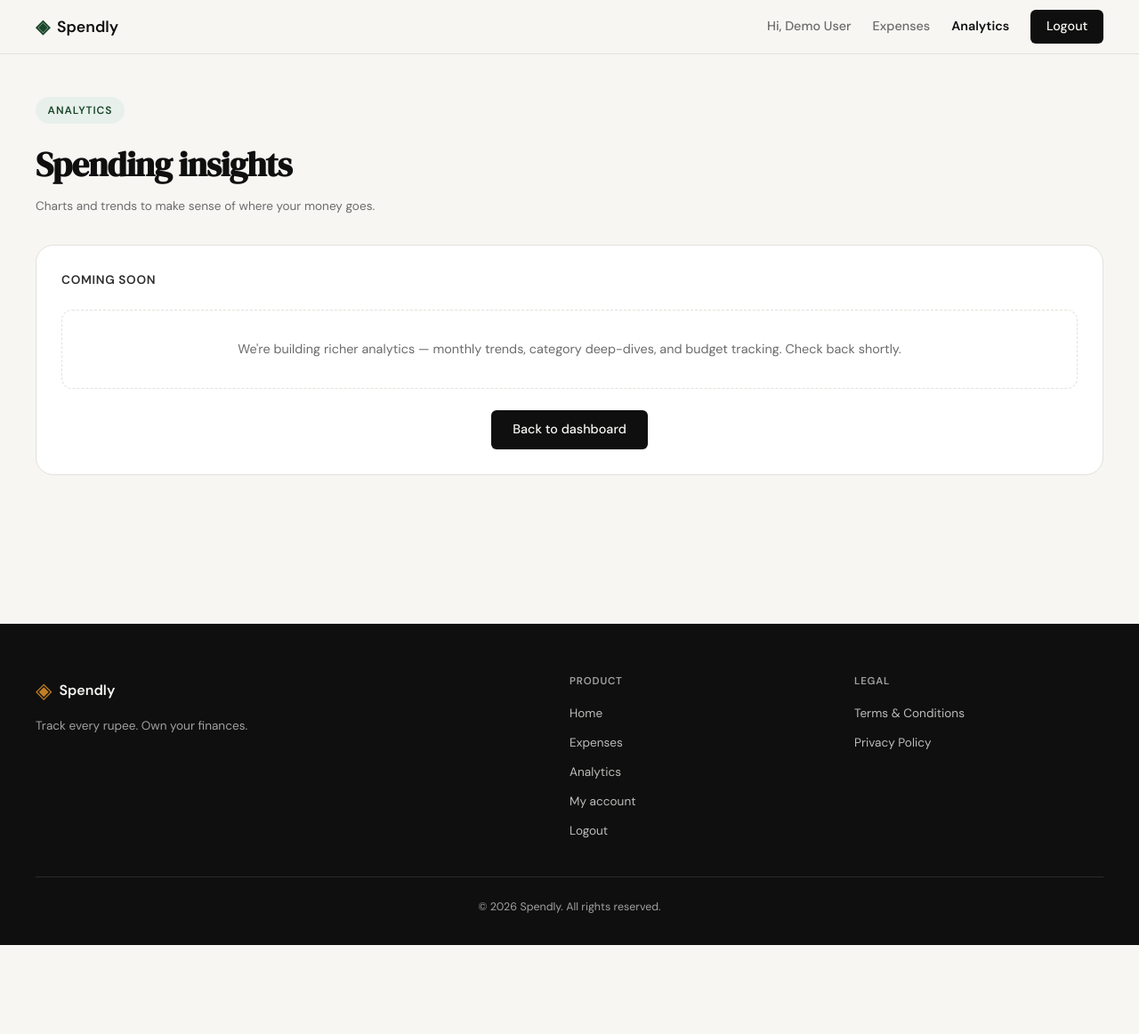
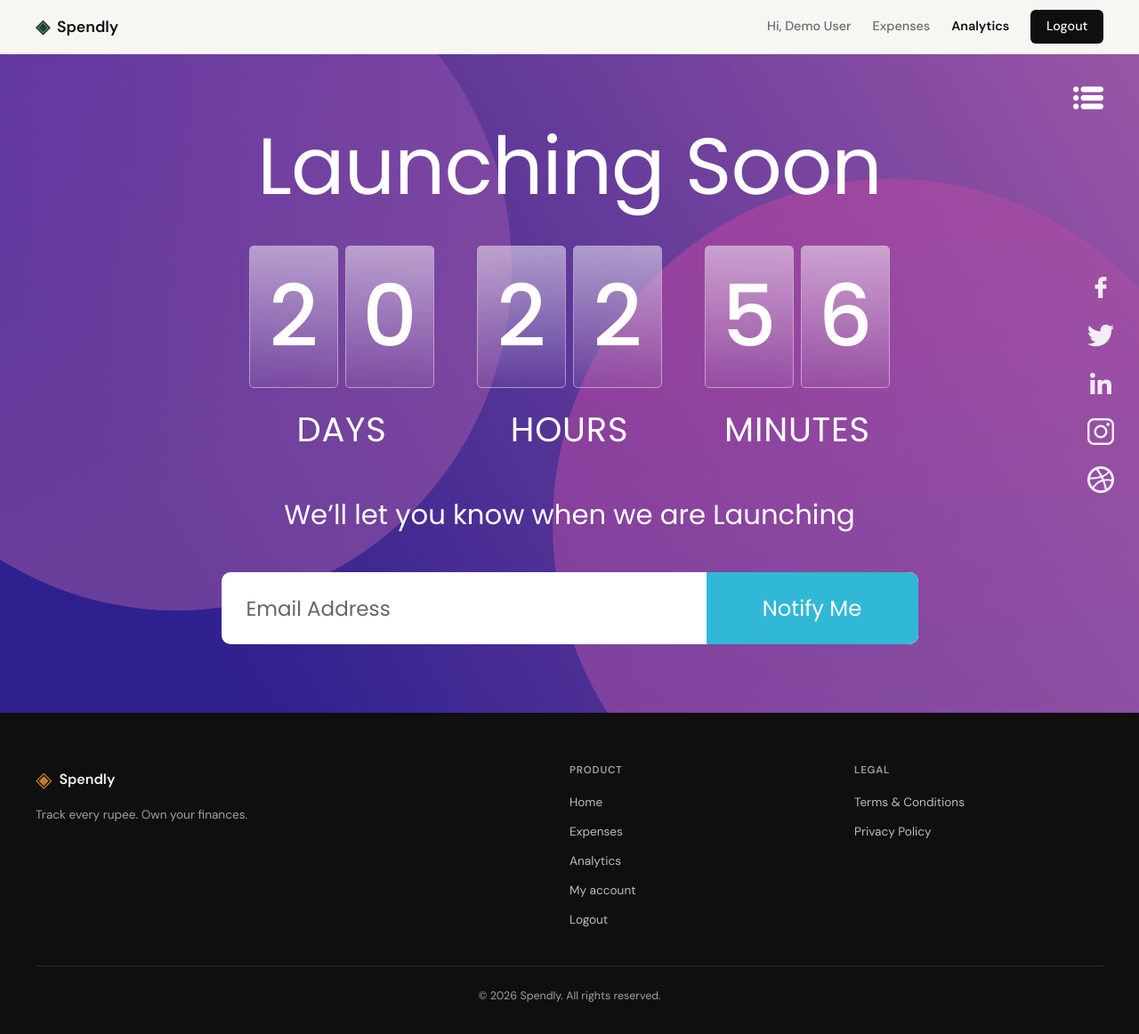
Before and after one commit to Orbeen/spendly, a Flask app: page /analytics in a window 1280 px wide. Shown: the whole page at 89% size. Before the commit the page ends 1062 px from the top, so only its background shows below. Run offline with Flask 3, Linux system fonts and the light colour scheme; the visitor is signed in with stand-in values (Sample User, id 1); data comes from the database, SQL or seed files in the repository.

Commit message:
Reproduce Figma "Launching Soon" coming-soon screen for /analytics
- analytics.html rebuilt from the Figma design: purple gradient,
  decorative circles, frosted-glass countdown (DAYS/HOURS/MINUTES),
  notify form with cyan button, vertical social strip, menu icon.
  Static placeholder values from the design; not wired to data.
- static/css/analytics.css: dedicated scoped stylesheet (the screen
  intentionally departs from Spendly's design system, so it is not
  folded into the global style.css)
- static/img/analytics/: design assets (ellipse SVGs, social + menu PNGs)
- Drop the obsolete .analytics-soon rules from style.css

Co-Authored-By: Claude Sonnet 5 <noreply@anthropic.com>
Claude-Session: https://claude.ai/code/session_01SP16D3DRmJdz5NnwPhB3Fc

```diff
--- /dev/null
+++ b/static/css/analytics.css
@@ -0,0 +1,269 @@
+/* ================================================================== */
+/* "Launching Soon" coming-soon screen                                 */
+/*                                                                    */
+/* Faithful reproduction of the Figma "Coming Soon Landing Page"       */
+/* design. It intentionally uses its own palette / type scale          */
+/* (Poppins, purple gradient, cyan button) rather than Spendly's       */
+/* global design system, so every rule is scoped under .coming-soon    */
+/* and kept in this dedicated file instead of style.css.               */
+/* ================================================================== */
+
+.coming-soon {
+    --cs-cyan: #31b8d6;
+    --cs-font: 'Poppins', var(--font-body, system-ui), sans-serif;
+
+    position: relative;
+    isolation: isolate;
+    overflow: hidden;
+    min-height: calc(100vh - 60px);
+    display: flex;
+    align-items: center;
+    justify-content: center;
+    padding: 4rem 1.5rem;
+    background-image: linear-gradient(
+        59.81deg,
+        rgb(46, 32, 142) 16.57%,
+        rgb(155, 86, 166) 100.9%
+    );
+    font-family: var(--cs-font);
+    color: #ffffff;
+}
+
+.coming-soon * {
+    box-sizing: border-box;
+}
+
+/* ---- Decorative blurred circles ---- */
+
+.cs-ellipse {
+    position: absolute;
+    z-index: -1;
+    border-radius: 50%;
+    display: block;
+    pointer-events: none;
+}
+
+.cs-ellipse-1 {
+    width: 754px;
+    height: 769px;
+    top: -18vh;
+    left: -14vw;
+    background: linear-gradient(150deg, #7b3fb0 0%, #9b56a6 70%);
+    opacity: 0.55;
+}
+
+.cs-ellipse-2 {
+    width: 761px;
+    height: 776px;
+    bottom: -22vh;
+    right: -8vw;
+    background: linear-gradient(150deg, #c342a0 0%, #9b56a6 70%);
+    opacity: 0.55;
+}
+
+/* ---- Top-right menu icon ---- */
+
+.cs-menu {
+    position: absolute;
+    top: 2rem;
+    right: 2.5rem;
+    width: 34px;
+    height: 34px;
+    display: block;
+    z-index: 2;
+}
+
+.cs-menu img {
+    width: 100%;
+    height: 100%;
+    display: block;
+    /* Source PNGs are black glyphs; the design shows them white. */
+    filter: brightness(0) invert(1);
+}
+
+/* ---- Centre column ---- */
+
+.cs-inner {
+    width: 100%;
+    max-width: 820px;
+    display: flex;
+    flex-direction: column;
+    align-items: center;
+    text-align: center;
+    gap: 2.5rem;
+}
+
+.cs-title {
+    font-weight: 400;
+    font-size: clamp(2.75rem, 7vw, 6rem);
+    line-height: 1.1;
+    letter-spacing: -0.01em;
+}
+
+/* ---- Countdown ---- */
+
+.cs-countdown {
+    display: flex;
+    flex-wrap: wrap;
+    justify-content: center;
+    gap: clamp(1.25rem, 4vw, 3rem);
+}
+
+.cs-unit {
+    display: flex;
+    flex-direction: column;
+    align-items: center;
+    gap: 1rem;
+}
+
+.cs-digits {
+    display: flex;
+    gap: 0.5rem;
+}
+
+.cs-digit {
+    position: relative;
+    width: clamp(60px, 9vw, 100px);
+    height: clamp(96px, 14.5vw, 160px);
+    display: flex;
+    align-items: center;
+    justify-content: center;
+    font-size: clamp(3.25rem, 8vw, 6rem);
+    font-weight: 500;
+    line-height: 1;
+    color: #ffffff;
+    border-radius: 5px;
+}
+
+/* The frosted card sits behind the digit at 50% opacity, matching the
+   Figma where the rectangle and its border are half-transparent while
+   the numeral on top is full white. */
+.cs-digit::before {
+    content: "";
+    position: absolute;
+    inset: 0;
+    border-radius: 5px;
+    border: 0.5px solid #ffffff;
+    background: linear-gradient(
+        to bottom,
+        #ffffff 0%,
+        rgba(255, 255, 255, 0.1) 100%
+    );
+    opacity: 0.5;
+    backdrop-filter: blur(32.5px);
+    -webkit-backdrop-filter: blur(32.5px);
+    z-index: -1;
+}
+
+.cs-unit-label {
+    font-weight: 400;
+    font-size: clamp(1.25rem, 3vw, 3rem);
+    letter-spacing: 0.02em;
+}
+
+/* ---- Subtitle ---- */
+
+.cs-subtitle {
+    font-weight: 400;
+    font-size: clamp(1.05rem, 2.4vw, 2rem);
+}
+
+/* ---- Notify form ---- */
+
+.cs-notify {
+    display: flex;
+    width: 100%;
+    max-width: 783px;
+    height: 81px;
+    background: #ffffff;
+    border-radius: 10px;
+    overflow: hidden;
+}
+
+.cs-notify-input {
+    flex: 1 1 auto;
+    min-width: 0;
+    border: none;
+    outline: none;
+    background: transparent;
+    padding: 0 1.75rem;
+    font-family: var(--cs-font);
+    font-size: clamp(1rem, 1.8vw, 1.75rem);
+    color: rgba(0, 0, 0, 0.85);
+}
+
+.cs-notify-input::placeholder {
+    color: rgba(0, 0, 0, 0.6);
+}
+
+.cs-notify-btn {
+    flex: 0 0 auto;
+    width: clamp(140px, 20vw, 238px);
+    border: none;
+    cursor: pointer;
+    background: var(--cs-cyan);
+    color: #ffffff;
+    font-family: var(--cs-font);
+    font-weight: 400;
+    font-size: clamp(1.05rem, 1.9vw, 2rem);
+    border-radius: 0 10px 10px 0;
+    transition: filter 0.2s;
+}
+
+.cs-notify-btn:hover {
+    filter: brightness(1.08);
+}
+
+/* ---- Social icon strip ---- */
+
+.cs-socials {
+    position: absolute;
+    top: 50%;
+    right: 1.75rem;
+    transform: translateY(-50%);
+    display: flex;
+    flex-direction: column;
+    gap: 24px;
+    z-index: 2;
+}
+
+.cs-social {
+    width: 30px;
+    height: 30px;
+    display: block;
+    opacity: 0.9;
+    transition: opacity 0.2s;
+}
+
+.cs-social:hover {
+    opacity: 1;
+}
+
+.cs-social img {
+    width: 100%;
+    height: 100%;
+    display: block;
+    /* Source PNGs are black glyphs; the design shows them white. */
+    filter: brightness(0) invert(1);
+}
+
+/* ---- Responsive ---- */
+
+@media (max-width: 700px) {
+    .cs-notify {
+        height: 64px;
+    }
+
+    .cs-socials {
+        position: static;
+        transform: none;
+        flex-direction: row;
+        justify-content: center;
+        margin-top: 3rem;
+        gap: 20px;
+    }
+
+    .cs-menu {
+        right: 1.25rem;
+    }
+}
--- a/static/css/style.css
+++ b/static/css/style.css
@@ -785,9 +785,6 @@ a { color: inherit; text-decoration: none; }
     border-radius: var(--radius-md);
 }
 
-.analytics-soon .profile-empty { margin-bottom: 1.5rem; }
-.analytics-soon .btn-primary { display: block; width: fit-content; margin: 0 auto; }
-
 /* ------------------------------------------------------------------ */
 /* Footer                                                              */
 /* ------------------------------------------------------------------ */
--- a/templates/analytics.html
+++ b/templates/analytics.html
@@ -2,28 +2,69 @@
 
 {% block title %}Analytics — Spendly{% endblock %}
 
+{% block head %}
+<link href="https://fonts.googleapis.com/css2?family=Poppins:wght@400;500;600&display=swap" rel="stylesheet">
+<link rel="stylesheet" href="{{ url_for('static', filename='css/analytics.css') }}">
+{% endblock %}
+
 {% block content %}
 
-<section class="profile-page">
-    <div class="profile-dash-inner">
+{#
+  "Launching Soon" coming-soon screen, reproduced from the Figma design.
+  The countdown digits are static placeholder values from the design
+  (20 days / 22 hours / 56 minutes) — this screen is not yet wired up.
+#}
+<section class="coming-soon">
+    <span class="cs-ellipse cs-ellipse-1"></span>
+    <span class="cs-ellipse cs-ellipse-2"></span>
 
-        <div class="profile-dash-top">
-            <div>
-                <div class="profile-badge">Analytics</div>
-                <h1 class="profile-dash-title">Spending insights</h1>
-                <p class="profile-dash-meta">Charts and trends to make sense of where your money goes.</p>
+    <a href="{{ url_for('profile') }}" class="cs-menu" aria-label="Back to dashboard">
+        <img src="{{ url_for('static', filename='img/analytics/menu.png') }}" alt="">
+    </a>
+
+    <div class="cs-inner">
+        <h1 class="cs-title">Launching Soon</h1>
+
+        {% set countdown = [
+            {'label': 'DAYS',    'digits': ['2', '0']},
+            {'label': 'HOURS',   'digits': ['2', '2']},
+            {'label': 'MINUTES', 'digits': ['5', '6']}
+        ] %}
+        <div class="cs-countdown">
+            {% for unit in countdown %}
+            <div class="cs-unit">
+                <div class="cs-digits">
+                    {% for digit in unit.digits %}
+                    <span class="cs-digit">{{ digit }}</span>
+                    {% endfor %}
+                </div>
+                <span class="cs-unit-label">{{ unit.label }}</span>
             </div>
+            {% endfor %}
         </div>
 
-        <div class="profile-dash-card analytics-soon">
-            <div class="profile-dash-card-title">Coming soon</div>
-            <p class="profile-empty">
-                We're building richer analytics — monthly trends, category deep-dives,
-                and budget tracking. Check back shortly.
-            </p>
-            <a href="{{ url_for('profile') }}" class="btn-primary">Back to dashboard</a>
-        </div>
+        <p class="cs-subtitle">We&rsquo;ll let you know when we are Launching</p>
 
+        {# Static mock — the notify form is not wired to a handler yet. #}
+        <form class="cs-notify" onsubmit="return false;">
+            <input class="cs-notify-input" type="email" name="email" placeholder="Email Address" aria-label="Email Address">
+            <button class="cs-notify-btn" type="submit">Notify Me</button>
+        </form>
+    </div>
+
+    {% set socials = [
+        {'name': 'Facebook',  'file': 'social-facebook.png'},
+        {'name': 'Twitter',   'file': 'social-twitter.png'},
+        {'name': 'LinkedIn',  'file': 'social-linkedin.png'},
+        {'name': 'Instagram', 'file': 'social-instagram.png'},
+        {'name': 'Dribbble',  'file': 'social-dribbble.png'}
+    ] %}
+    <div class="cs-socials">
+        {% for social in socials %}
+        <a href="#" class="cs-social" aria-label="{{ social.name }}">
+            <img src="{{ url_for('static', filename='img/analytics/' ~ social.file) }}" alt="{{ social.name }}">
+        </a>
+        {% endfor %}
     </div>
 </section>
 
```
Also changed, not shown: static/img/analytics/ellipse-2.svg (added), static/img/analytics/ellipse-3.svg (added), static/img/analytics/menu.png (added), static/img/analytics/social-dribbble.png (added), static/img/analytics/social-facebook.png (added), static/img/analytics/social-instagram.png (added), static/img/analytics/social-linkedin.png (added), static/img/analytics/social-twitter.png (added).
